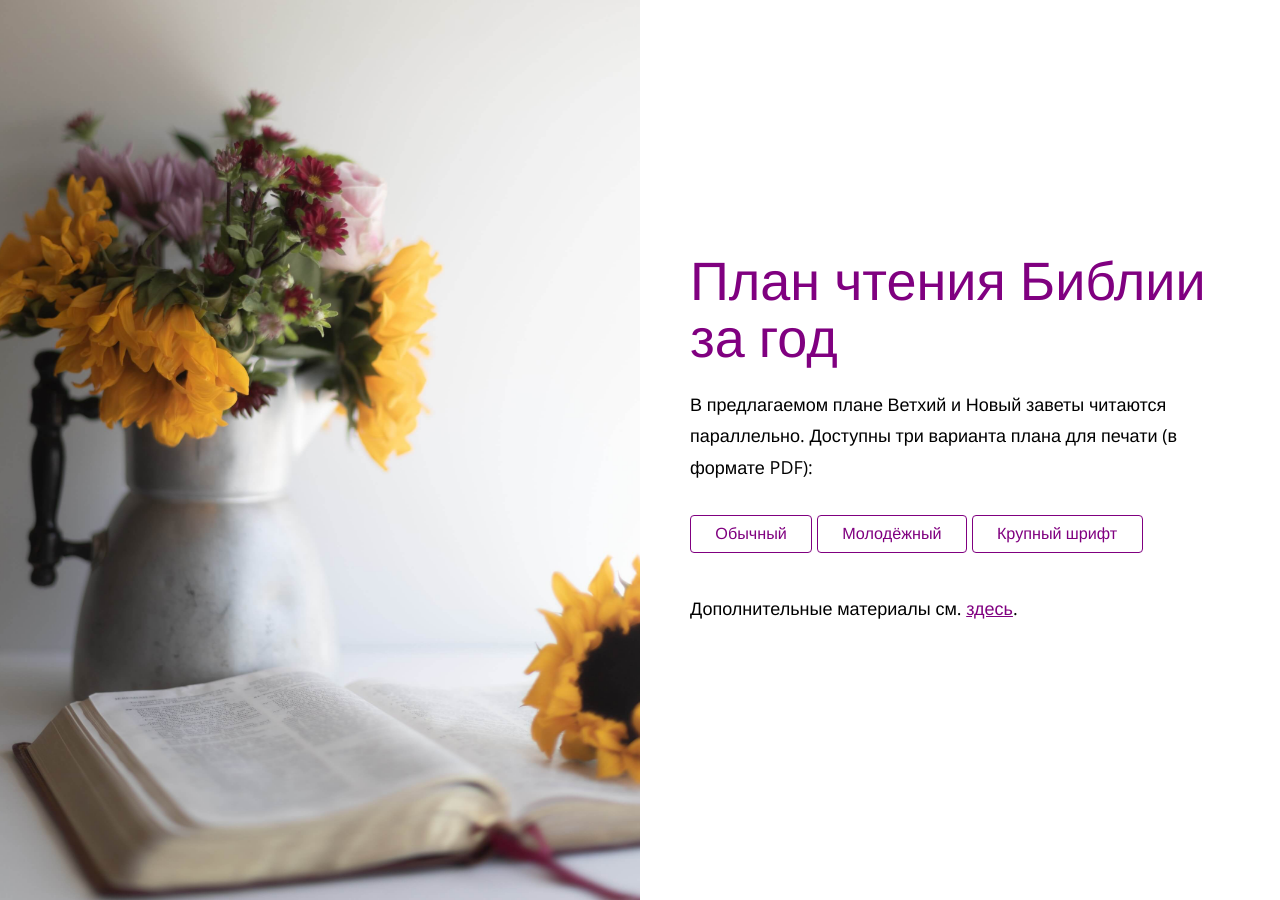
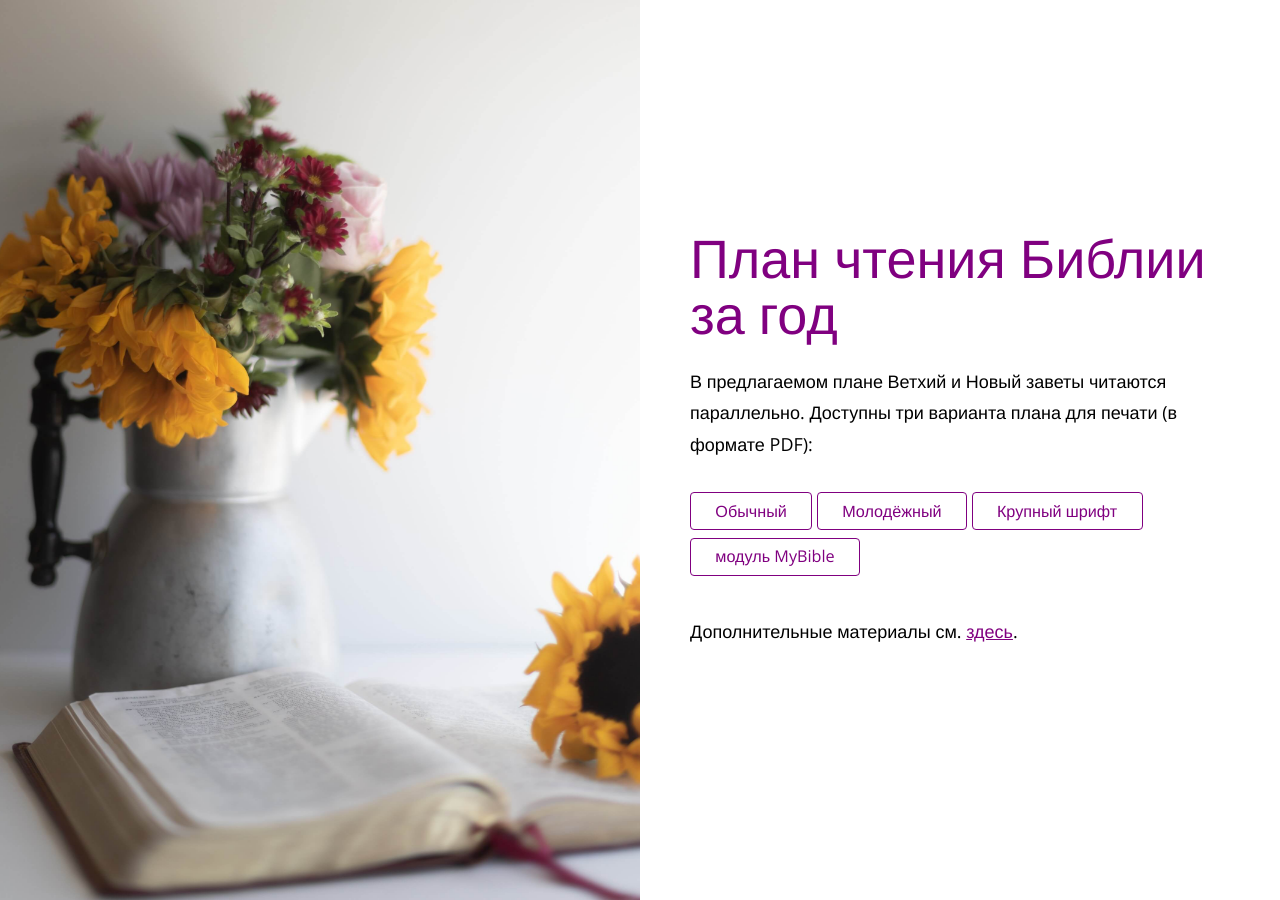
Before and after one commit to novchurch/plan21, a Jekyll site: the page built from index.html, in a window 1280 px wide. Built offline with Jekyll 4.4.1, drawn with Linux system fonts in a browser that asks for light colours.

Commit message:
Update _config.yml

```diff
--- a/_config.yml
+++ b/_config.yml
@@ -15,6 +15,8 @@ social:
     url: ./youthplan.pdf
   - platform: "Крупный шрифт"
     url: ./eldersplan.pdf
+  - platform: "модуль MyBible"
+    url: ./NOVCHURCH-p.plan.SQLite3
 
 # General settings
 url: https://novchurch.github.io
```
